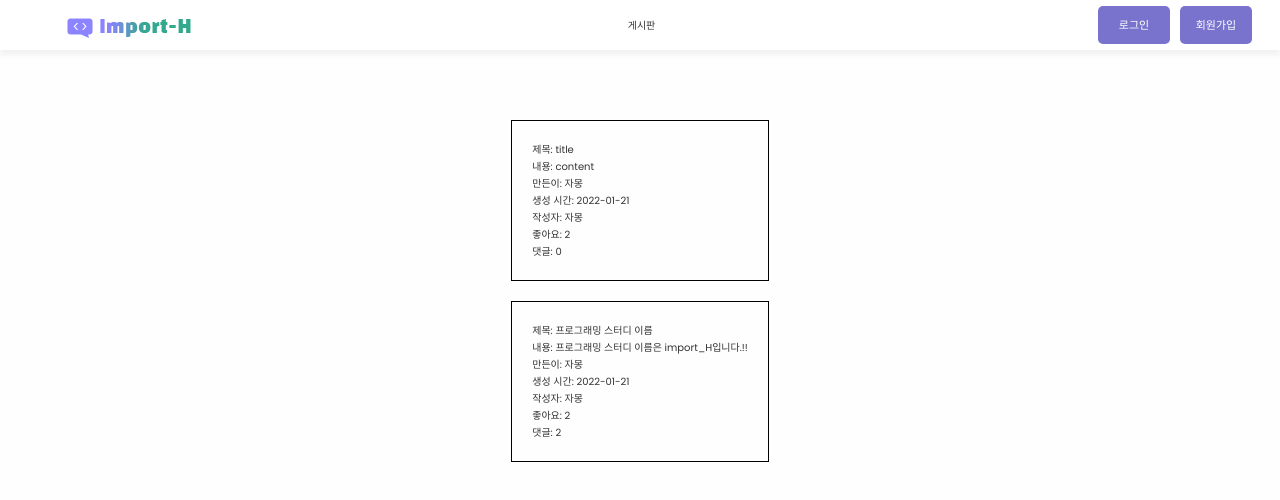
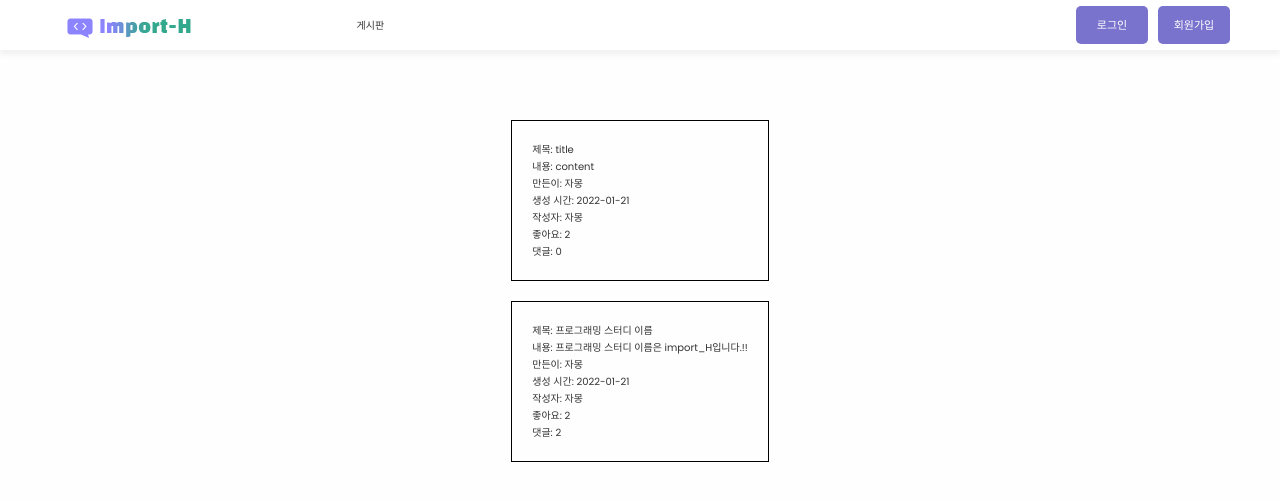
Before and after one commit to import-H/frontend, a React (Create React App) app: page /board in a window 1280 px wide. Shown: the top 500 px of the page. Built offline with nearby package versions, Linux system fonts and the light colour scheme.

Commit message:
navBar 메뉴 좌측정렬

```diff
--- a/src/index.css
+++ b/src/index.css
@@ -35,7 +35,6 @@ header #content {
   justify-content: space-between;
 }
 header #logo {
-  float: left;
 }
 header #logo a {
   display: flex;
@@ -49,8 +48,7 @@ header #log a,
   color: black;
 }
 header #log {
-  float: right;
-  transform: translateX(22px);
+  display: flex;
 }
 header #log .element {
   float: left;
@@ -89,5 +87,6 @@ header #log .element a:hover {
 }
 
 header #navMenu {
-  float: left;
+  display: flex;
+  width: 50%;
 }
```
Also changed, not shown: src/Components/NavBar.js (indentation only).
